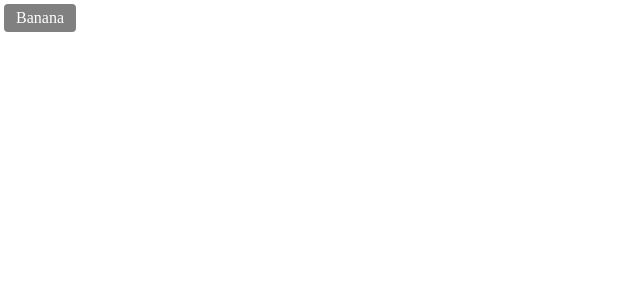
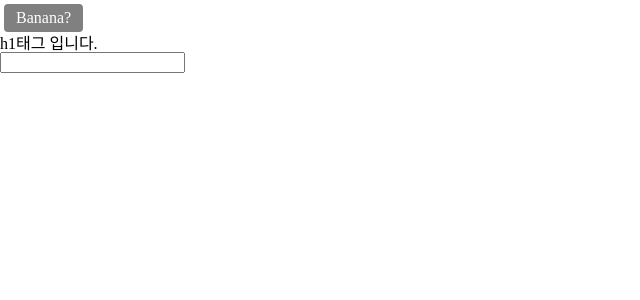
Before and after one commit to akaRaphael/vue-basic, a Vue app: page / in a window 1280 px wide. Shown: the top 300 px of the page, without its empty margins (0-640 px from the left). Built offline with nearby package versions, Linux system fonts and the light colour scheme.

Commit message:
learned about vue emit

```diff
--- a/src/App.vue
+++ b/src/App.vue
@@ -1,8 +1,8 @@
 <template>
   <MyBtn
-    class="test1"
-    style="color: royalblue;">
-    Banana
+    @keydown="log"
+    @change-msg="logMsg">
+    Banana?
   </MyBtn>
 </template>
 
@@ -11,6 +11,15 @@ import MyBtn from '~/components/MyBtn'
 export default {
   components: {
     MyBtn
+  },
+  methods: {
+    log(event) {
+      console.log('Click!!!')
+      console.log(event)
+    },
+    logMsg(msg) {
+       console.log(msg)
+    }
   }
 }
 </script>
--- a/src/components/MyBtn.vue
+++ b/src/components/MyBtn.vue
@@ -3,15 +3,29 @@
     class="btn">
     <slot></slot>
   </div>
-  <div v-bind="$attrs">
-  </div>
+  <h1 @dblclick="$emit('keydown', $event.target)">
+    h1태그 입니다.
+  </h1>
+  <input
+    type="text"
+    v-model="msg" />
 </template>
 
 <script>
 export default {
-  inheritAttrs: false,
-  created() {
-    console.log(this.$attrs)
+  emits: [
+    'keydown',
+    'changeMsg'
+  ],
+  data() {
+    return {
+      msg: ''
+    }
+  },
+  watch: {
+    msg() {
+      this.$emit('changeMsg', this.msg)
+    }
   }
 }
 </script>
```
